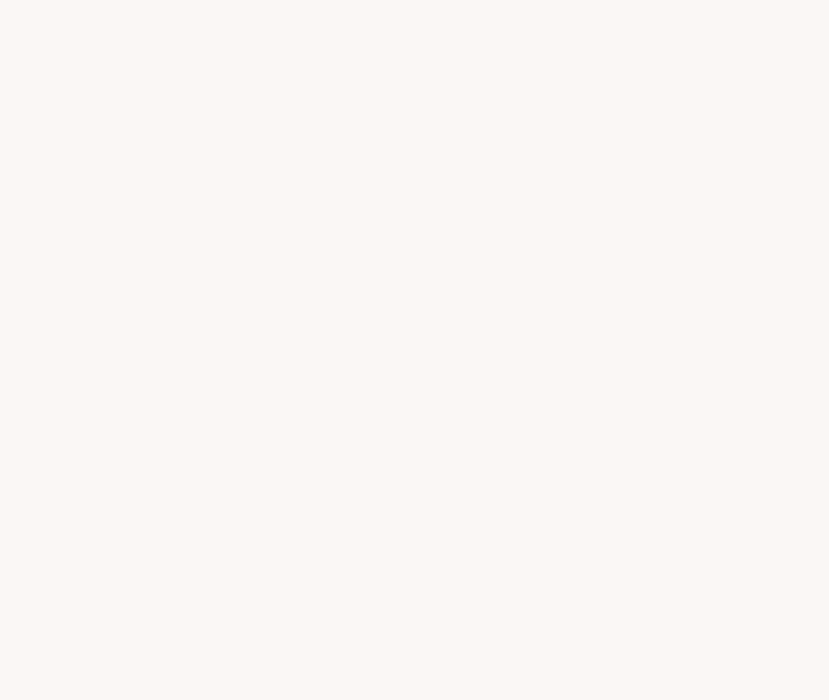
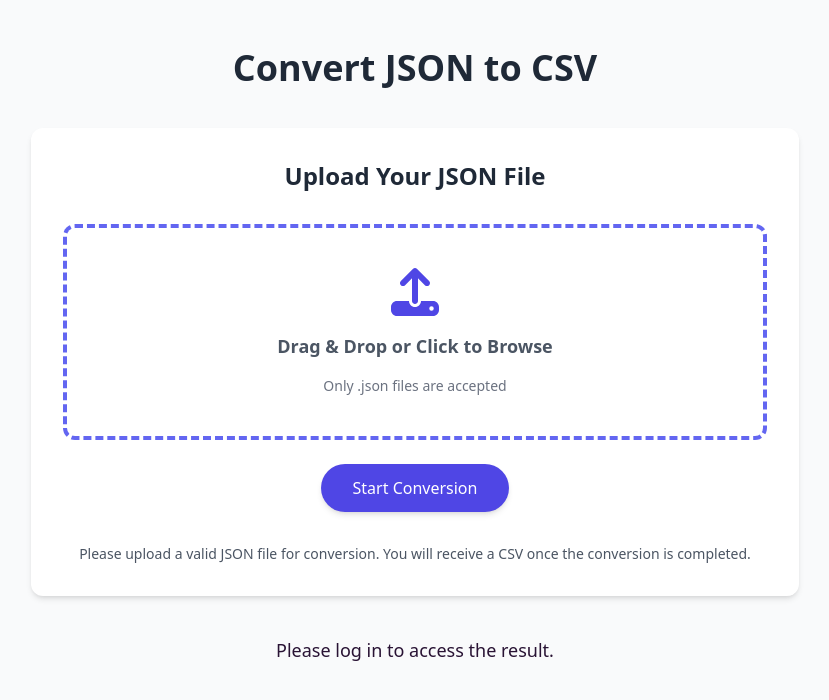
Before and after one commit to Jemspatel007/QuickDataProcessor, a React (Create React App) app in the folder frontend/: page /dataprocessing in a window 1280 px wide. Before the commit this address had no page. Shown: the top 700 px of the page, without its empty margins (225-1054 px from the left). Built offline with nearby package versions, Linux system fonts and the light colour scheme.

Commit message:
Guest user dataprocessing

```diff
--- a/frontend/src/App.js
+++ b/frontend/src/App.js
@@ -22,7 +22,12 @@ function App() {
             {/* Public routes */}
             <Route path="/login" element={<LoginPage />} />
             <Route path="/" element={<LoginPage />} />
-
+            <Route
+              path="/dataprocessing"
+              element={
+                  <DataProcessingpage1 />
+              }
+            />
             {/* Protected routes */}
             <Route
               path="/home"
--- a/frontend/src/components/Loginform.jsx
+++ b/frontend/src/components/Loginform.jsx
@@ -77,6 +77,7 @@ const LoginForm = () => {
 
           const { token, username, role } = response.data.body;
           if (token) {
+            localStorage.removeItem("processedFiles");
             setUserLoggedIn(token);
             await triggerLoginCountCloudFunction(email);
             localStorage.setItem("name", username);
--- a/frontend/src/pages/DataProcessingpage1.jsx
+++ b/frontend/src/pages/DataProcessingpage1.jsx
@@ -10,7 +10,9 @@ const DataProcessingPage1 = () => {
   const [isProcessing, setIsProcessing] = useState(false);
   const [processedFile, setProcessedFile] = useState(null); // State to store processed file info
   const [error, setError] = useState(''); // State for error handling
-
+  const [processedFiles, setProcessedFiles] = useState(
+    parseInt(localStorage.getItem("processedFiles")) || 0
+  );
   // Handle file selection
   const handleFileChange = (e) => {
     const selectedFile = e.target.files[0];
@@ -19,16 +21,12 @@ const DataProcessingPage1 = () => {
       setFileName(selectedFile.name);
     }
   };
-
+  const token = localStorage.getItem("token");
   // Handle file upload and processing
   const handleSubmit = async (e) => {
     e.preventDefault();
-
-    const email = localStorage.getItem('userEmail'); // Get email from localStorage
-    if (!email) {
-      alert('Email is missing. Please log in first.');
-      return;
-    }
+    const email = token ? localStorage.getItem('userEmail') : "";
+    // Get email from localStorage
 
     if (file) {
       setIsProcessing(true);
@@ -43,7 +41,10 @@ const DataProcessingPage1 = () => {
           email: email,
           body: base64Content,
         };
-
+        if (processedFiles >= 2) {
+          alert("Guest users can only process up to 2 files.");
+          return;
+        }
         // API endpoint
         const apiUrl = 'https://c71c3c65hh.execute-api.us-east-1.amazonaws.com/dev/dp1';
 
@@ -55,8 +56,14 @@ const DataProcessingPage1 = () => {
           },
           body: JSON.stringify(payload),
         });
+
         console.log("response", response);
         if (response.ok) {
+          if(!token)
+          {
+            localStorage.setItem("processedFiles", processedFiles + 1);
+            setProcessedFiles(processedFiles + 1);
+          }
           setIsProcessing(false);
           alert('File uploaded and processing started!');
         } else {
@@ -76,12 +83,9 @@ const DataProcessingPage1 = () => {
 
   // Function to handle fetching processed files
   const handleProcessedFileFetch = async () => {
-    const email = localStorage.getItem('userEmail'); // Get email from localStorage
-    if (!email) {
-      alert('Email is missing. Please log in first.');
-      return;
-    }
 
+
+    const email = token ? localStorage.getItem('userEmail') : "";
     try {
       const response = await fetch('https://c71c3c65hh.execute-api.us-east-1.amazonaws.com/dev/ProcessedData/getDP1Data', {
         method: 'POST',
@@ -118,7 +122,10 @@ const DataProcessingPage1 = () => {
 
   return (
     <div className="flex flex-col min-h-screen bg-gray-100">
+         {token && (
           <Header />
+      )}
+
 
       <div className="flex-1 py-12 bg-gray-50">
         <div className="container mx-auto px-6 md:px-12">
@@ -173,6 +180,7 @@ const DataProcessingPage1 = () => {
           </div>
 
           {/* Processed File Section */}
+          {token && (
            <div className="mt-8 flex justify-center">
            <button
              onClick={handleProcessedFileFetch}
@@ -180,6 +188,18 @@ const DataProcessingPage1 = () => {
            >
              Get Processed File
            </button>
+         </div>
+          )}
+                  <div className="flex items-center justify-center mt-10">
+  {token ? (
+    <p />
+  ) : (
+
+    <p className="text-center text-lg ">
+      Please log in to access the result.
+    </p>
+
+  )}
      </div>
 
           {/* Processed File Display */}
@@ -214,8 +234,9 @@ const DataProcessingPage1 = () => {
           </div>
         </div>
       </div>
-
+      {token && (
           <Footer />
+      )}
     </div>
   );
 };
--- a/frontend/src/pages/Loginpage.jsx
+++ b/frontend/src/pages/Loginpage.jsx
@@ -1,11 +1,12 @@
 import { useRef } from "react";
+import { useNavigate } from "react-router-dom"; // Import useNavigate
 import RegistrationForm from "../components/Registrationform";
 import RegistrationModal from "../components/Registrationmodal";
-
 import LoginForm from "../components/Loginform";
 
 function LoginPage() {
   const parentModalRef = useRef(null);
+  const navigate = useNavigate(); // Initialize useNavigate
 
   return (
     <>
@@ -14,8 +15,17 @@ function LoginPage() {
           <div className="text-center lg:text-left grow">
             <h1 className="text-5xl font-bold">Quick Data Processor</h1>
             <p className="py-6">Welcome to Quick Data Processor</p>
+
+
+            <button
+              className="btn btn-primary mt-4"
+              onClick={() => {
+                navigate("/dataprocessing");
+              }}
+            >
+              Want to convert JSON to CSV?
+            </button>
           </div>
-
           <div className="card shrink-0 w-full max-w-sm shadow-2xl bg-base-100">
             <LoginForm />
           </div>
```
Also changed, not shown: 1 other file (tests, documents, lock files or other folders). Lines whose indentation alone changed are shown as unchanged.
